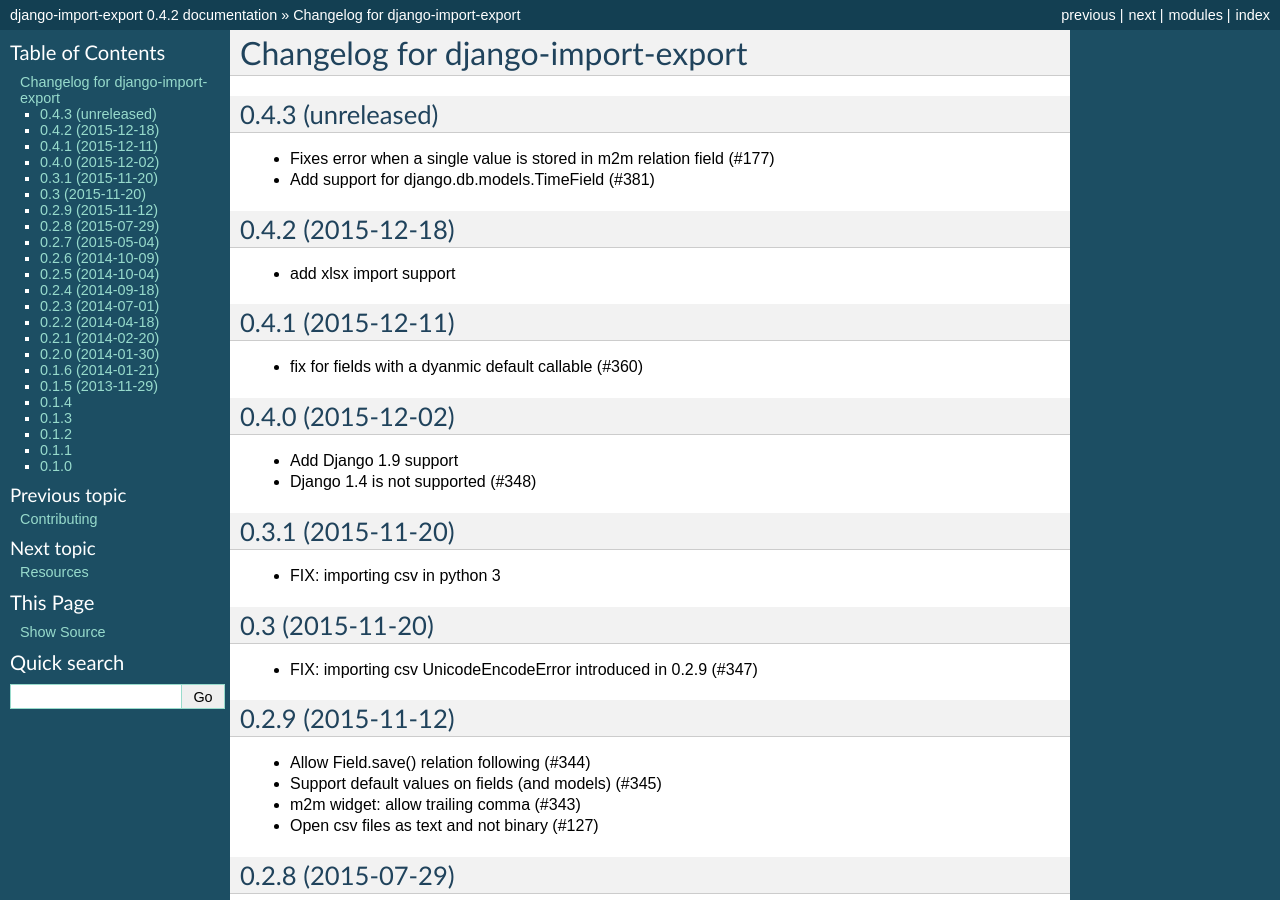
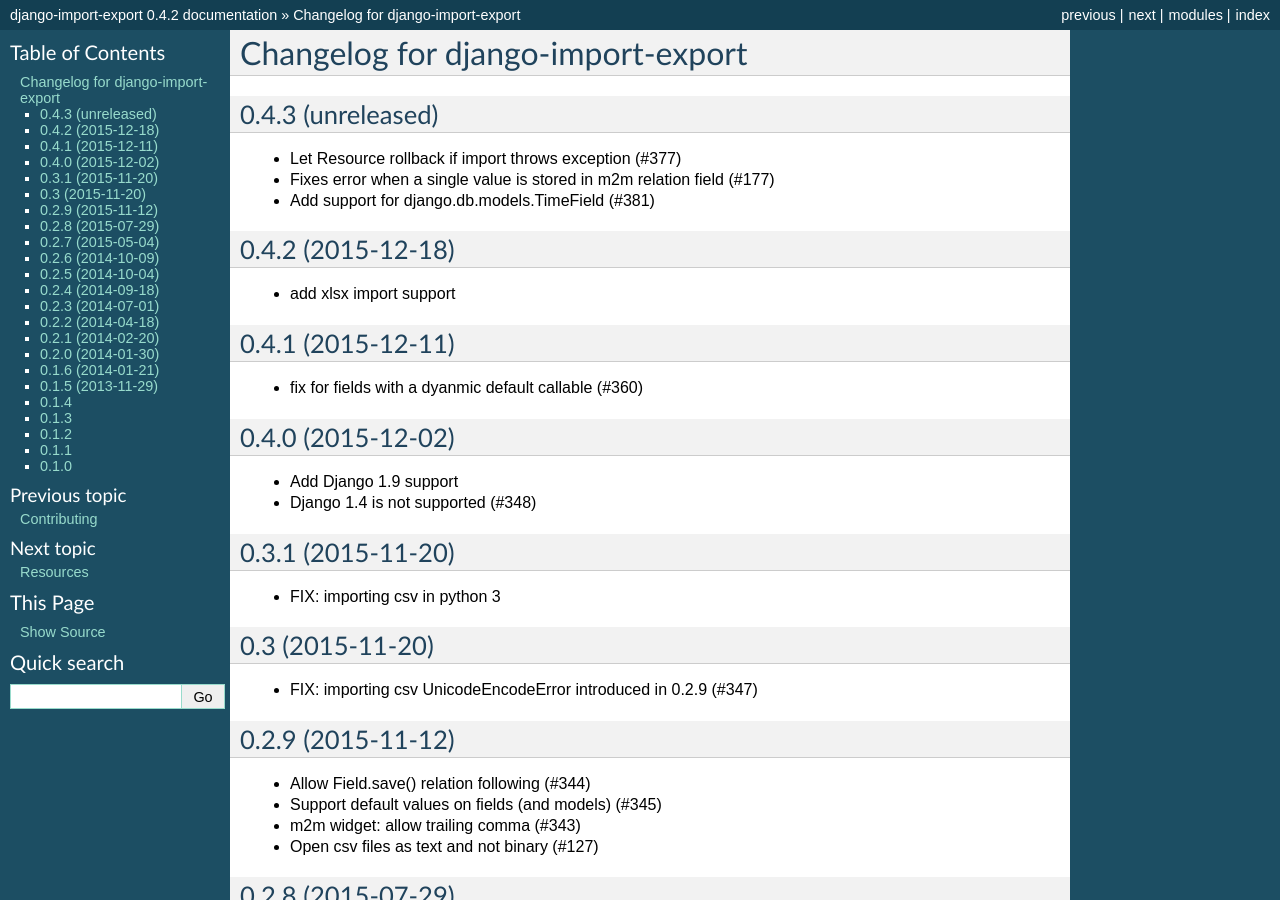
Before and after one commit to django-import-export/django-import-export, a Sphinx documentation site: the page built from docs/changelog.rst, in a window 1280 px wide and 900 px high. Built offline with Sphinx 7.4.7, drawn with Linux system fonts in a browser that asks for light colours.

Commit message:
Update changelog.rst

```diff
--- a/docs/changelog.rst
+++ b/docs/changelog.rst
@@ -3,6 +3,8 @@
 
 0.4.3 (unreleased)
 ------------------
+
+- Let Resource rollback if import throws exception (#377)
 
 - Fixes error when a single value is stored in m2m relation field (#177)
 
```
